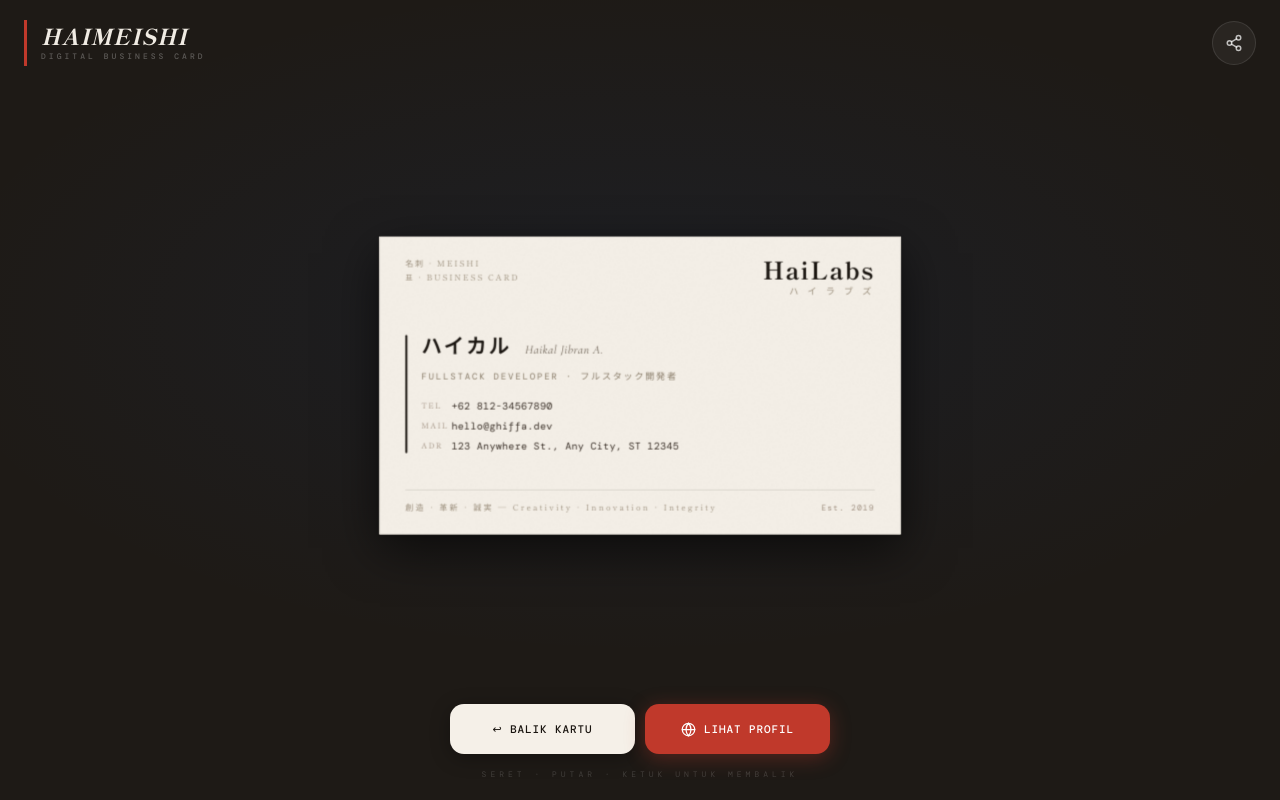
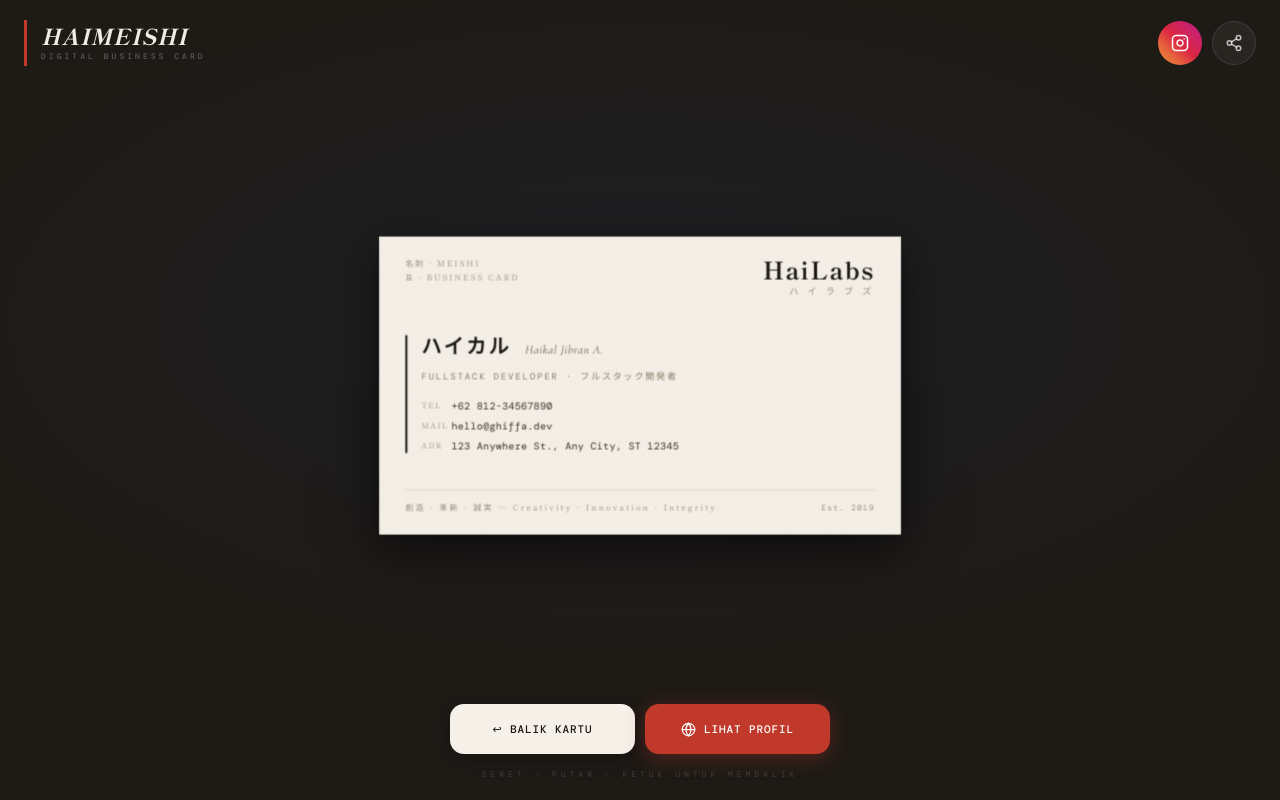
Before and after one commit to ghiffa08/HaiMeishi, a React (Vite) app: page / in a window 1280 px wide. Built offline with nearby package versions, Linux system fonts and the light colour scheme; a web font is replaced by a local one.

Commit message:
add share feature native ins story again

```diff
--- a/src/App.jsx
+++ b/src/App.jsx
@@ -1,5 +1,5 @@
 import React, { useState, useRef, useEffect, useCallback } from 'react';
-import { Globe, Share2 } from 'lucide-react';
+import { Globe, Share2, Instagram } from 'lucide-react';
 
 import './card.css';
 import PROFILE from './profile.json';
@@ -210,8 +210,9 @@ export default function App() {
     const s = springRef.current;
     if (!s.isDragging) { s.rotX = 0; s.rotY = s.flipped ? 180 : 0; }
   }, [springRef]);
+  // ---- Share ----
+  const [igCopied, setIgCopied] = useState(false);
 
-  // ---- Share ----
   const handleShare = useCallback(async () => {
     if (navigator.share) {
       try { await navigator.share({ title: PROFILE.brand, url: window.location.href }); }
@@ -219,6 +220,16 @@ export default function App() {
     } else {
       navigator.clipboard.writeText(window.location.href);
     }
+  }, []);
+
+  const handleIgShare = useCallback(async () => {
+    const shareUrl = typeof window !== 'undefined' ? `${window.location.origin}/#/about` : '';
+    try { await navigator.clipboard.writeText(shareUrl); } catch (e) { /* ignore */ }
+    setIgCopied(true);
+    setTimeout(() => {
+      setIgCopied(false);
+      window.location.href = 'instagram://camera';
+    }, 1500);
   }, []);
 
   const handleFlip = useCallback(() => {
@@ -234,9 +245,14 @@ export default function App() {
           <h1>HaiMeishi</h1>
           <p>Digital Business Card</p>
         </div>
-        <button className="share-btn" onClick={handleShare} aria-label="Bagikan">
-          <Share2 size={18} />
-        </button>
+        <div style={{ display: 'flex', gap: '10px' }}>
+          <button className="share-btn ig-btn" onClick={handleIgShare} aria-label="Bagikan ke IG Story">
+            {igCopied ? <span style={{ fontSize: 13, fontWeight: 'bold' }}>✓</span> : <Instagram size={18} />}
+          </button>
+          <button className="share-btn" onClick={handleShare} aria-label="Bagikan">
+            <Share2 size={18} />
+          </button>
+        </div>
       </div>
 
       {/* 3D Card */}
--- a/src/card.css
+++ b/src/card.css
@@ -83,6 +83,16 @@
 .share-btn:active {
     transform: scale(0.88);
     background: rgba(255, 255, 255, 0.12);
+}
+
+.ig-btn {
+    background: linear-gradient(45deg, #f09433 0%, #e6683c 25%, #dc2743 50%, #cc2366 75%, #bc1888 100%);
+    border: none;
+    color: white;
+}
+
+.ig-btn:active {
+    background: linear-gradient(45deg, #e6683c 0%, #dc2743 30%, #cc2366 70%, #bc1888 100%);
 }
 
 /* ===== CARD STAGE ===== */
```
